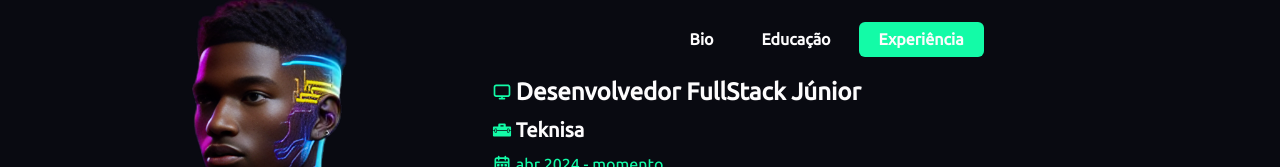
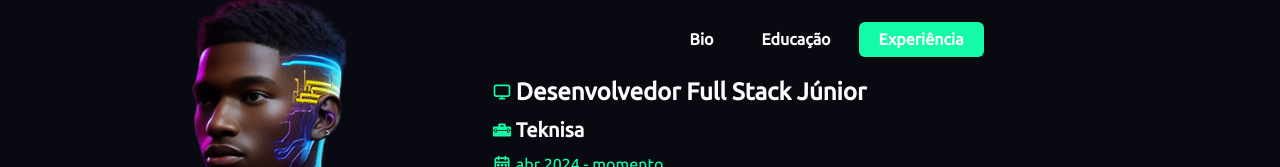
Before and after one commit to murilonicemento/my-portfolio, a Vue app: page / in a window 1280 px wide. Both pictures are taken after a click on the button "Experiência". Shown: the part 615-782 px from the top of the page. Built offline with nearby package versions, Linux system fonts and the light colour scheme.

Commit message:
fix: fix typo into full stack

```diff
--- a/src/components/TabComponent.vue
+++ b/src/components/TabComponent.vue
@@ -67,7 +67,7 @@ const selectTab = (index: number) => {
         </p>
       </div>
       <div v-else-if="selectedTab === 2">
-        <h3><img :src="computer" alt="Computer Icon" />Desenvolvedor FullStack Júnior</h3>
+        <h3><img :src="computer" alt="Computer Icon" />Desenvolvedor Full Stack Júnior</h3>
         <h4><img :src="build" alt="Build Icon" />Teknisa</h4>
         <p class="education-date">
           <img :src="dateRange" alt="Date Range Icon" />abr 2024 - momento
@@ -92,7 +92,7 @@ const selectTab = (index: number) => {
           </li>
         </ul>
         <hr />
-        <h3><img :src="computer" alt="Computer Icon" />Estagiário em Desenvolvimento FullStack</h3>
+        <h3><img :src="computer" alt="Computer Icon" />Estagiário em Desenvolvimento Full Stack</h3>
         <h4><img :src="build" alt="Build Icon" />Teknisa</h4>
         <p class="education-date">
           <img :src="dateRange" alt="Date Range Icon" />jul 2023 - abr 2024
```
